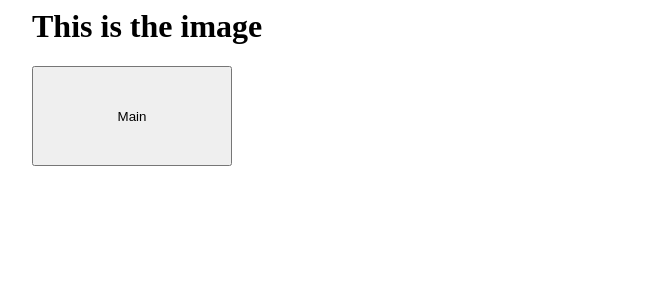
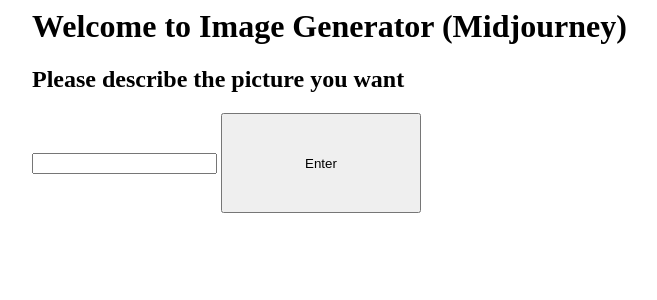
Before and after one commit to ark-zed/RPA-19feb2024-1, a Flask app: page /image_gpt in a window 1280 px wide. Shown: the top 300 px of the page, without its empty margins (292-949 px from the left). Run offline with Flask 3, Linux system fonts and the light colour scheme.

Commit message:
Update image_gpt.html

```diff
--- a/templates/image_gpt.html
+++ b/templates/image_gpt.html
@@ -1,13 +1,15 @@
 <style>
     .container{width:100%;margin:auto}
-    @media(min-width:600px){.container{width:80%}}
-    @media(min-width:768px){.container{width:60%}}
-    @media(min-width:1024px){.container{width:50%}}
-    </style>
+    @media (min-width:600px) {.container{width: 80%;}}
+    @media (min-width:768px) {.container{width: 60%;}}
+    @media (min-width:1024px) {.container{width: 50%;}}
+</style>
 
 <div class="container">
-<h1>This is the image</h1>
-<form action="/main" method="post">
-    <input type="submit" value="Main" style="width: 200px;height: 100px;">
+<h1>Welcome to Image Generator (Midjourney)</h1>
+<form action="/image_result" method="post">
+        <h2>Please describe the picture you want </h2>
+        <input type = "text" name="q">
+        <input type = "submit" value="Enter" style="width:200px;height:100px;">
 </form>
 </div>
```
